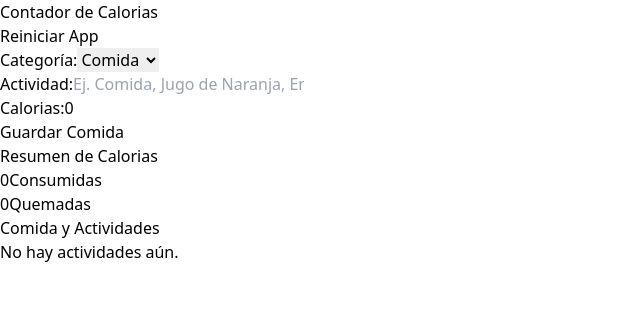
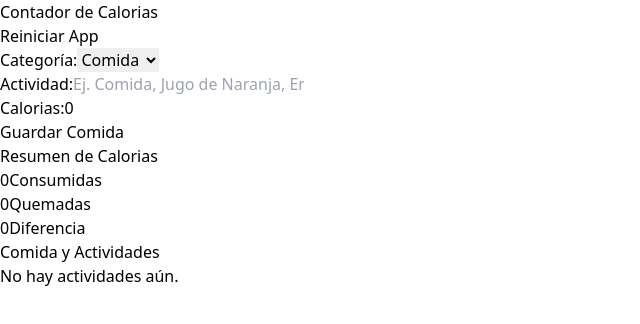
Before and after one commit to Jlydm/CalorieTracker, a React (Vite) app: page / in a window 1280 px wide. Shown: the top 324 px of the page, without its empty margins (0-640 px from the left). Built offline with nearby package versions, Linux system fonts and the light colour scheme.

Commit message:
Hora del deploy

```diff
--- a/src/components/CalorieTracker.tsx
+++ b/src/components/CalorieTracker.tsx
@@ -10,6 +10,7 @@ export default function CalorieTracker({activities} : CalorieTrackerProps) {
   // Contadores
   const caloriesConsumed = useMemo(() => activities.reduce((total, activity) => activity.category === 1 ? total + activity.calories : total, 0) , [activities])
   const caloriesBurned = useMemo(() => activities.reduce((total, activity) => activity.category === 2 ? total + activity.calories : total, 0) , [activities])
+  const netCalories = useMemo(() => caloriesConsumed - caloriesBurned, [activities])
 
   return (
     <>
@@ -23,6 +24,10 @@ export default function CalorieTracker({activities} : CalorieTrackerProps) {
           calories={caloriesBurned}
           text='Quemadas'
         />
+        <CalorieDisplay
+          calories={netCalories}
+          text='Diferencia'
+        />
       </div>
     </>
   )
```
